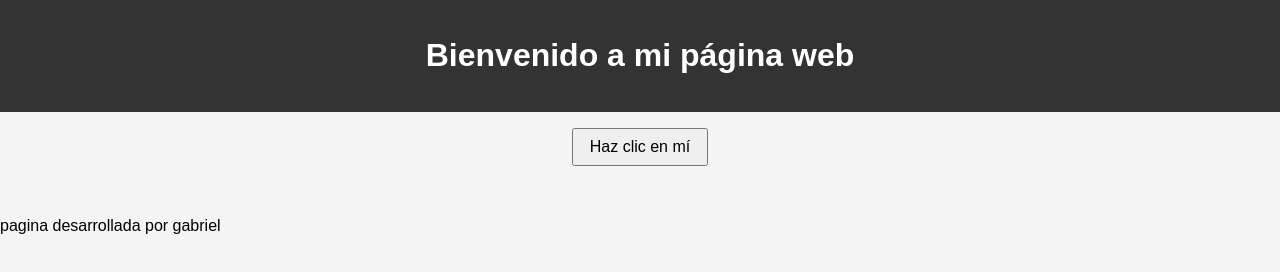
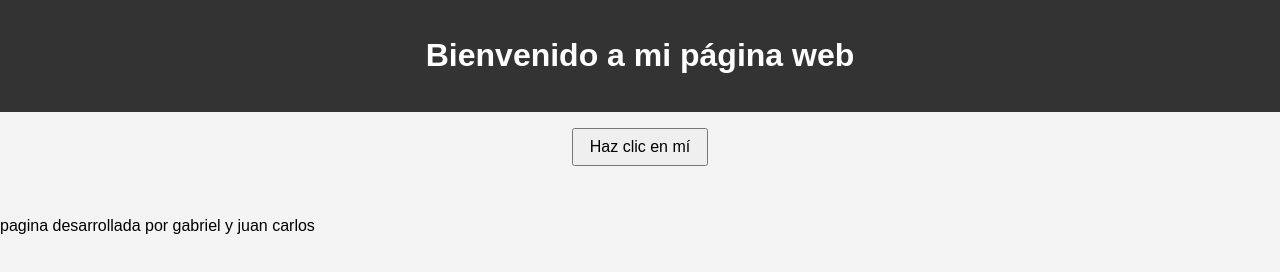
Before and after one commit to Gabrielit0/paginaweb, a plain HTML site: page index.html in a window 1280 px wide. Drawn offline with Linux system fonts and the light colour scheme.

Commit message:
agregando la version 2

```diff
--- a/index.html
+++ b/index.html
@@ -14,7 +14,7 @@
         <button id="miBoton">Haz clic en mí</button>
         <p id="mensaje"></p>
     </main>
-    <p>pagina desarrollada por gabriel</p>
+    <p>pagina desarrollada por gabriel y juan carlos</p>
     <script src="js/script.js"></script>
 </body>
 </html>
```
